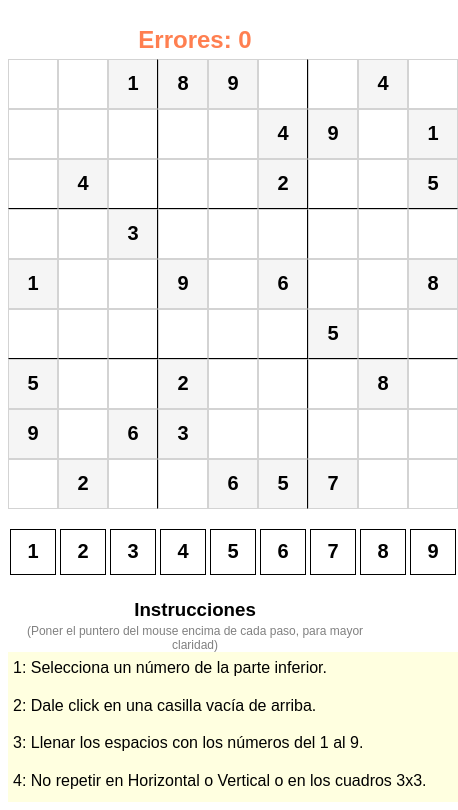
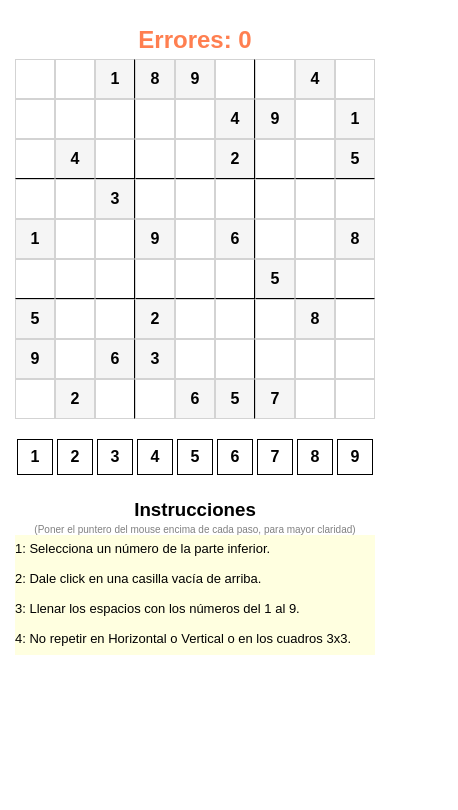
Before and after one commit to JDGonzal/Sudoku01, a website with bundled scripts: page index.html in a window 390 px wide. Shown: the part 48-858 px from the top of the page, 458 px wide, since content can reach past the window. Built offline with nearby package versions, Linux system fonts and the light colour scheme.

Commit message:
Feat: sudoku-javascript. Cambio del media Query
- cambios en **`sudoku.css`** para varios dispositivos.

#11cssMediaQuery

```diff
--- a/sudoku.css
+++ b/sudoku.css
@@ -18,21 +18,16 @@ br {
 }
 
 #board {
-  width: 450px;
-  height: 450px;
-
   margin: 0 auto;
   display: flex;
   flex-wrap: wrap;
 }
 
 .tile {
-  width: 48px;
-  height: 48px;
   border: 1px solid lightgray;
 
   /* Text */
-  font-size: 20px;
+
   font-weight: normal;
   display: flex;
   justify-content: center;
@@ -40,8 +35,6 @@ br {
 }
 
 #digits {
-  width: 450px;
-  height: 50px;
 
   margin: 0 auto;
   display: flex;
@@ -49,13 +42,12 @@ br {
 }
 
 .number {
-  width: 44px;
-  height: 44px;
+
   border: 1px solid black;
   margin: 2px;
 
   /* Text */
-  font-size: 20px;
+
   font-weight: bold;
   display: flex;
   justify-content: center;
@@ -80,8 +72,7 @@ br {
 }
 
 #instructions {
-  width: 450px;
-  height: 150px;
+
   background-color: lightyellow;
 
   margin: 0 auto;
@@ -91,20 +82,19 @@ br {
 
 #complement {
   /* Text */
-  font-size: 12px;
+
   font-weight: lighter;
   color: gray;
 }
 
 .steps {
-  width: 440px;
-  height: 24px;
+
   border: none;
   margin: auto;
   cursor: pointer;
 
   /* Text */
-  font-size: 16px;
+
   font-weight: normal;
   display: flex;
   justify-content: left;
@@ -121,3 +111,67 @@ br {
   50% { background-color: yellowgreen}
   to { background-color: green; }
 }
+@media screen and (max-width: 450px){
+  #board {
+    width: 360px;
+    height: 360px;
+  }
+  .tile {
+    width: 38px;
+    height: 38px;
+    font-size: 16px;
+  }
+  #digits {
+    width: 360px;
+    height: 40px;
+  }
+  .number {
+    width: 34px;
+    height: 34px;
+    font-size: 16px;
+  }
+  #instructions {
+    width: 360px;
+    height: 120px;
+  }
+  .steps {
+    width: 360px;
+    height: 18px;
+    font-size: 13px;
+  }
+  #complement {
+    font-size: 10px;
+  }
+}
+@media screen and (min-width: 451px){
+  #board {
+    width: 450px;
+    height: 450px;
+  }
+  .tile {
+    width: 48px;
+    height: 48px;
+    font-size: 20px;
+  }
+  #digits {
+    width: 450px;
+    height: 50px;
+  }
+  .number {
+    width: 44px;
+    height: 44px;
+    font-size: 20px;
+  }
+  #instructions {
+    width: 450px;
+    height: 150px;
+  }
+  .steps {
+    width: 440px;
+    height: 24px;
+    font-size: 16px;
+  }
+  #complement {
+    font-size: 12px;
+  }
+}
```
